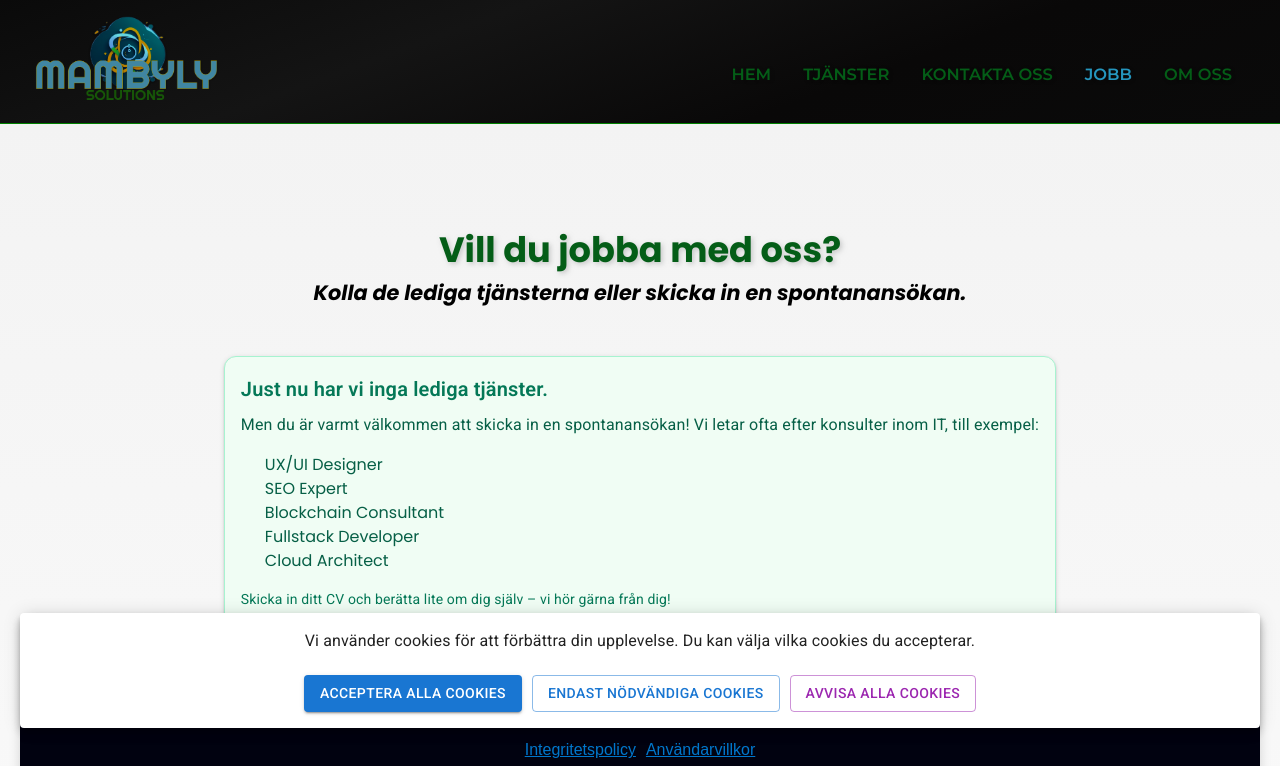
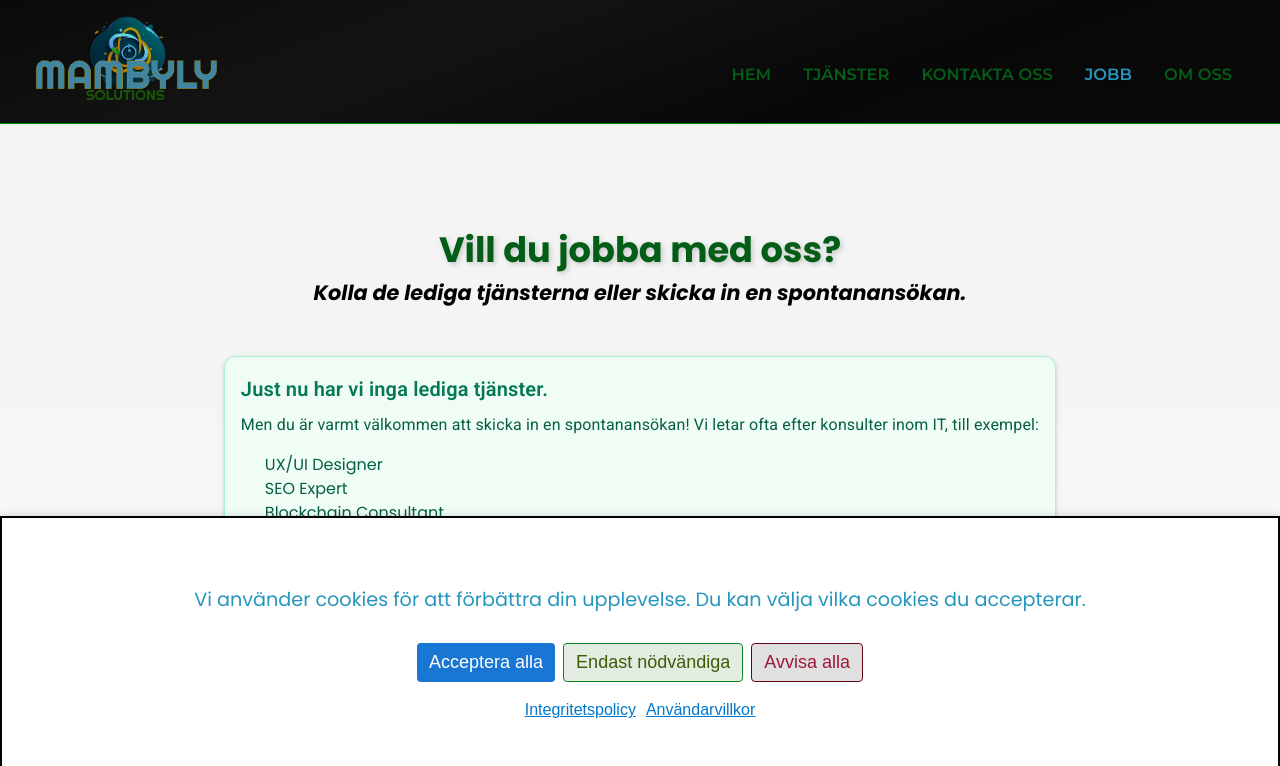
Before and after one commit to Emadenni/MambyLy-logistics-frontend, a React (Vite) app: page /jobbaMedOss in a window 1280 px wide. Shown: the top 766 px of the page. Built offline with nearby package versions, Linux system fonts and the light colour scheme; no server answers.

Commit message:
lighted cookie consent banner

```diff
--- a/src/components/CookieConsentBanner/CookieConsentBanner.tsx
+++ b/src/components/CookieConsentBanner/CookieConsentBanner.tsx
@@ -1,10 +1,11 @@
-import React, { useState, useEffect } from "react";
-import { Button, Box, Typography, Paper } from "@mui/material";
+import { useState, useEffect } from "react";
+import Terms from "../Terms/Terms";
 import "./cookieConsentBanner.scss";
-import Terms from "../Terms/Terms";
+import React from "react";
+import IconLogo from "../../assets/images/iconLogo.png"
 
-const CookieConsentBanner = () => {
-  const [showBanner, setShowBanner] = useState(false);
+const CookieConsentBanner: React.FC = () => {
+  const [showBanner, setShowBanner] = useState<boolean>(false);
 
   useEffect(() => {
     const consent = localStorage.getItem("cookieConsent");
@@ -13,61 +14,29 @@ const CookieConsentBanner = () => {
     }
   }, []);
 
-  const acceptAllCookies = () => {
-    localStorage.setItem("cookieConsent", "all");
-    loadAnalytics();
+  const handleConsent = (choice: "all" | "essential" | "none") => {
+    localStorage.setItem("cookieConsent", choice);
     setShowBanner(false);
-  };
-
-  const acceptEssentialOnly = () => {
-    localStorage.setItem("cookieConsent", "essential");
-    setShowBanner(false);
-  };
-
-  const rejectAllCookies = () => {
-    localStorage.setItem("cookieConsent", "none");
-    setShowBanner(false);
-  };
-
-  const loadAnalytics = () => {
-    console.log("Analytics / Clarity loaded");
   };
 
   if (!showBanner) return null;
 
   return (
-    <div className="cookie-banner_container">
-      <Paper className="cookie-banner" elevation={6}>
-        <Typography variant="body1">
-          Vi använder cookies för att förbättra din upplevelse. Du kan välja vilka cookies du accepterar.
-        </Typography>
-        <Box className="cookie-buttons">
-          <Button
-            variant="contained"
-            color="primary"
-            onClick={acceptAllCookies}
-          >
-            Acceptera alla cookies
-          </Button>
-          <Button
-            variant="outlined"
-            color="primary"
-            onClick={acceptEssentialOnly}
-          >
-            Endast nödvändiga cookies
-          </Button>
-          <Button
-            variant="outlined"
-            color="secondary"
-            onClick={rejectAllCookies}
-          >
-            Avvisa alla cookies
-          </Button>
-        </Box>
-      </Paper>
-      <div className="terms">
+    <div className="cookie-banner">
+
+
+      <p>
+        Vi använder cookies för att förbättra din upplevelse. Du kan välja vilka cookies du accepterar.
+      </p>
+      <div className="cookie-banner-buttons">
+        <button onClick={() => handleConsent("all")}>Acceptera alla</button>
+        <button onClick={() => handleConsent("essential")}>Endast nödvändiga</button>
+        <button onClick={() => handleConsent("none")}>Avvisa alla</button>
+      </div>
+      <div className="cookie-banner-terms">
         <Terms />
       </div>
+
     </div>
   );
 };
--- a/src/components/CookieConsentBanner/cookieConsentBanner.scss
+++ b/src/components/CookieConsentBanner/cookieConsentBanner.scss
@@ -1,30 +1,69 @@
-.cookie-banner_container {
+.cookie-banner {
   position: fixed;
-  bottom: 20px;
-  left: 20px;
-  right: 20px;
-  z-index: 1000;
+  bottom: 0;
+  left: 0;
+  right: 0;
+  background: #fff;
+  border-top: 1px solid #ccc;
+  padding: 68px;
+  box-shadow: 0 -2px 5px rgba(0, 0, 0, 0.1);
+  font-size: 14px;
+  z-index: 9999;
   display: flex;
   flex-direction: column;
-  border-radius: 12px;
-  box-shadow: 0 4px 12px rgba(0, 0, 0, 0.15);
-  background: rgb(1, 2, 16);
+  align-items: center;
+  gap: 1rem;
+  border: solid 2px black;
+
+  @media (max-width: 600px) {
+    padding: 18px;
+  }
 }
 
-.cookie-banner {
-  padding: 16px;
-  display: flex;
-  flex-direction: column;
-  gap: 22px;
-  align-items: center;
+.cookie-banner p {
+  margin: 0 0 12px 0;
+  text-align: center;
+  font-size: 1.2rem;
+
+  @media (max-width: 600px) {
+    padding: 0.4rem;
+  }
 }
 
-.cookie-buttons {
+.cookie-banner-buttons {
   display: flex;
-  gap: 10px;
+  gap: 8px;
   flex-wrap: wrap;
   justify-content: center;
 }
+
+.cookie-banner-buttons button {
+  padding: 8px 12px;
+  border: none;
+  background: #1976d2;
+  color: white;
+  border-radius: 4px;
+  cursor: pointer;
+  font-size: 18px;
+
+  @media (max-width: 600px) {
+    font-size: 12px;
+  }
+}
+
+.cookie-banner-buttons button:nth-child(2) {
+  background: #e2ece0;
+  color: #415a06;
+  border:solid 1px #0e8626;
+}
+
+
+.cookie-banner-buttons button:nth-child(3) {
+  background: #e0e0e0;
+  color: #9c1839;
+  border:solid 1px #630211;
+}
+
 
 .terms {
 
--- a/src/components/Terms/terms.scss
+++ b/src/components/Terms/terms.scss
@@ -81,5 +81,10 @@
       .green {
         color: green;
         margin-top: 10px;
-        font-style: italic;
+
+        padding: 10px;
+
+        a {
+          font-size: 14px;
+        }
       }
```
